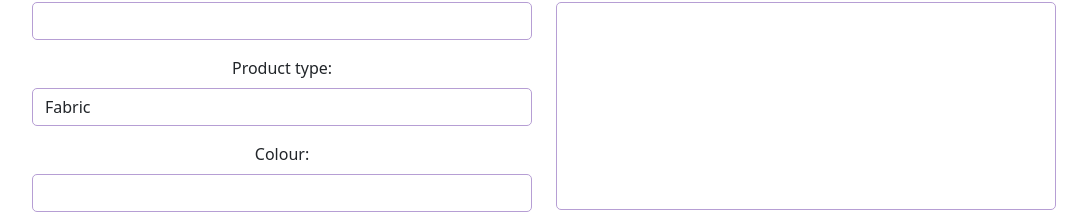
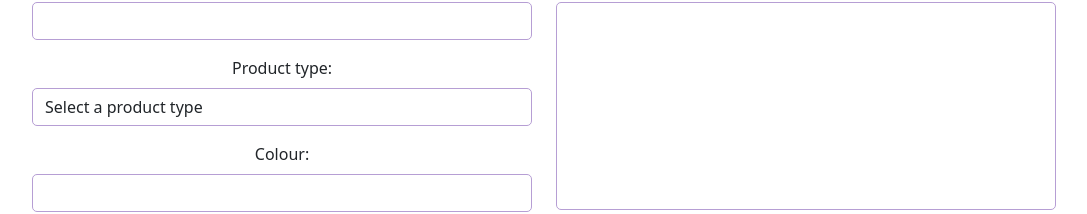
Before and after one commit to P-Gayle/material-minder, a React (Vite) app in the folder frontend/: page /add in a window 1280 px wide. Shown: the part 444-658 px from the top of the page, without its empty margins (96-1183 px from the left). Built offline with nearby package versions, Linux system fonts and the light colour scheme; sample sign-in values are in the browser's storage.

Commit message:
type dropdown

```diff
--- a/frontend/src/components/AddSupplies/AddSupplies.jsx
+++ b/frontend/src/components/AddSupplies/AddSupplies.jsx
@@ -91,6 +91,8 @@ const AddSupplies = () => {
   return (
     <div >
       <h1 className='auth-h1'>Add Your Supplies</h1>
+
+      {msg && <div className='success'>{msg}</div>}
       <div className='add'>
 
         <Form onSubmit={handleSubmit} encType="multipart/form-data">
@@ -99,7 +101,7 @@ const AddSupplies = () => {
         <div className='col'>
 
            {error && <div className='error'>{error}</div>}
-          {msg && <div className='success'>{msg}</div>}
+
           <Form.Group>
             <Form.Label> Image (optional):</Form.Label>
             <Form.Control
@@ -141,6 +143,8 @@ const AddSupplies = () => {
                 name="type"
                 as="select"
                 onChange={handleChange}>
+
+                <option value="" selected disabled hidden>Select a product type</option>
                 <option value="fabric">Fabric</option>
                 <option value="thread">Thread</option>
                 <option value="elastic">Elastic</option>
```
